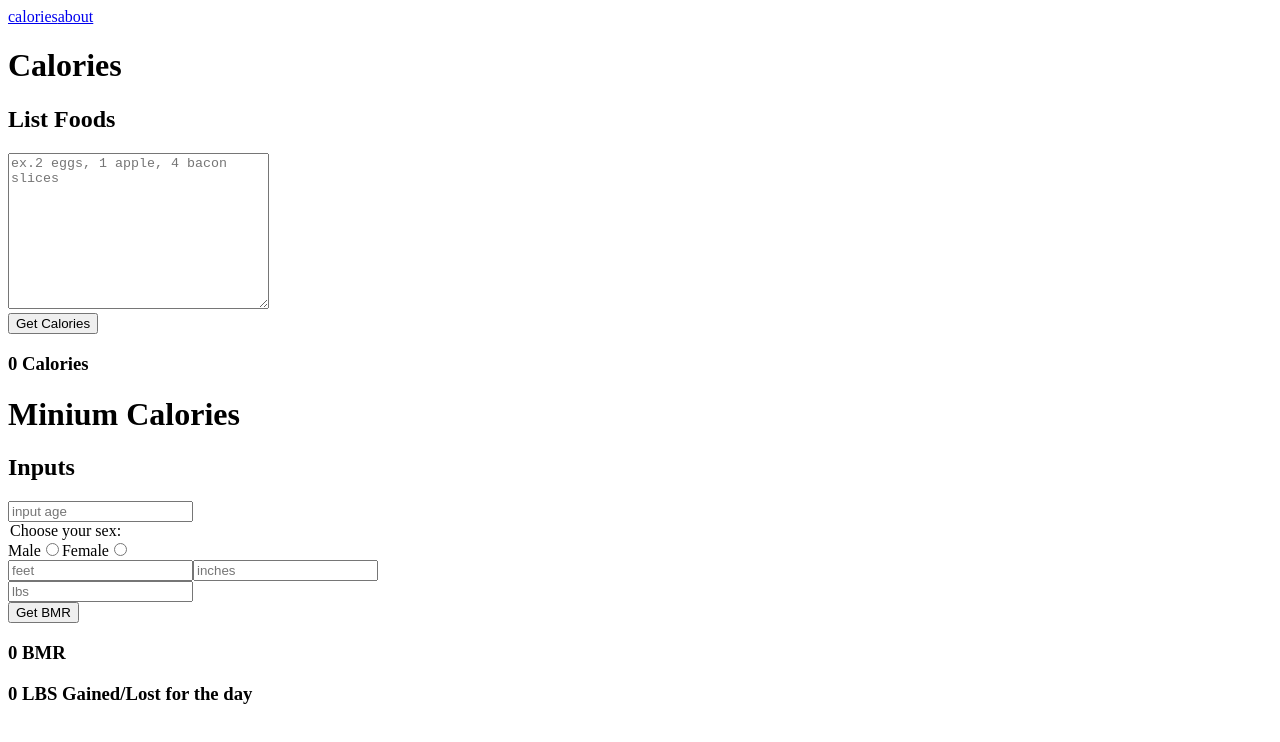
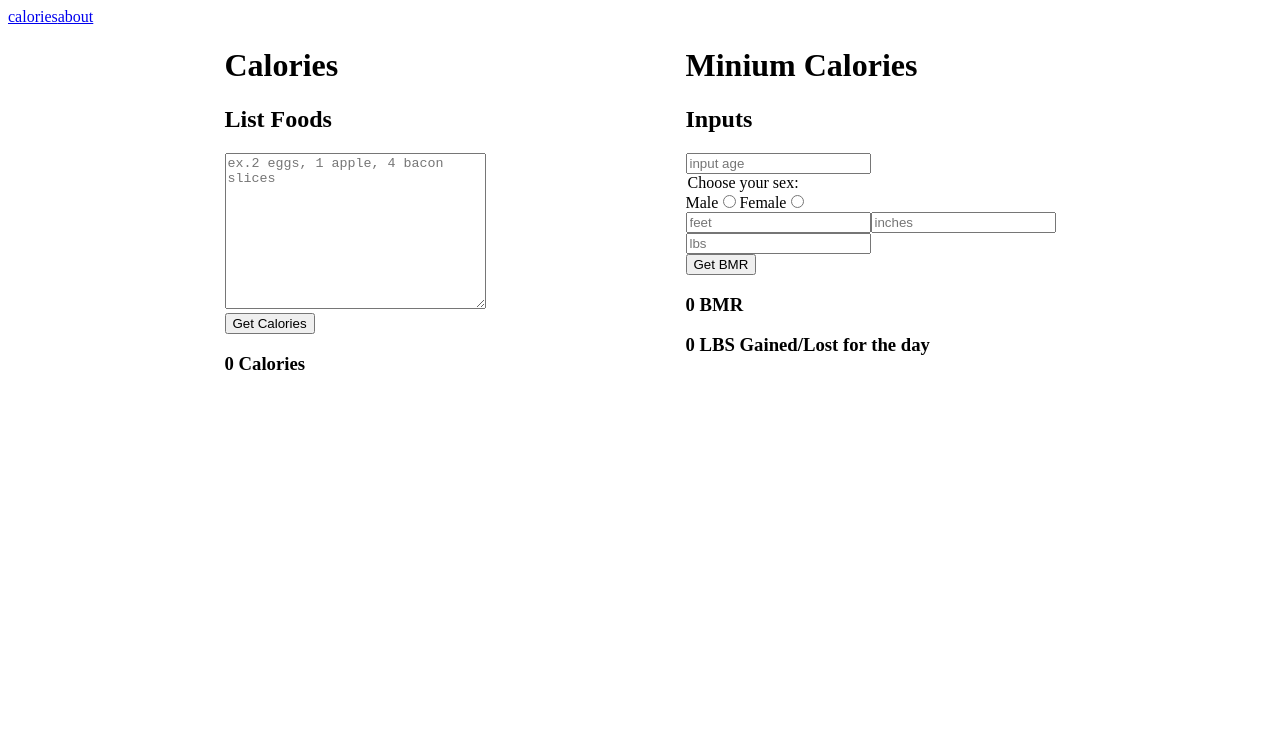
Before and after one commit to itizidon/caloriez, an Angular app: page / in a window 1280 px wide. Shown: the top 742 px of the page. Built offline with nearby package versions, Linux system fonts and the light colour scheme; no server answers.

Commit message:
added spacing

```diff
--- a/src/app/calories/calories.component.css
+++ b/src/app/calories/calories.component.css
@@ -0,0 +1,12 @@
+.homepage-container {
+  display: flex;
+  justify-content: center;
+}
+
+.nutrition-value{
+  padding-right: 100px;
+}
+
+.calories{
+  padding-left: 100px;
+}
--- a/src/app/calories/calories.component.html
+++ b/src/app/calories/calories.component.html
@@ -1,4 +1,5 @@
-<div>
+<div ngClass="homepage-container">
+  <div ngClass="nutrition-value">
     <h1>Calories</h1>
     <h2>List Foods</h2>
     <form #simpleForm="ngForm" (ngSubmit)="getCalories(simpleForm.value)">
@@ -15,7 +16,8 @@
     </form>
 
     <h3>{{ totalCalories }} Calories</h3>
-
+  </div>
+  <div ngClass="calories">
     <h1>Minium Calories</h1>
     <h2>Inputs</h2>
     <form #bmrForm="ngForm" (ngSubmit)="getBMR(bmrForm.value)">
@@ -27,17 +29,18 @@
       <label for="female">Female</label>
       <input type="radio" ngModel name="sex" id="female" value="female" />
 
-    <br>
+      <br />
       <input type="number" ngModel name="heightfeet" placeholder="feet" />
       <input type="number" ngModel name="heightinches" placeholder="inches" />
-    <br>
+      <br />
       <input type="number" ngModel name="weight" placeholder="lbs" />
 
-    <br>
+      <br />
       <button>Get BMR</button>
     </form>
 
     <h3>{{ minimalCalories }} BMR</h3>
 
-  <h3>{{ calorieDeficit}} LBS Gained/Lost for the day</h3>
+    <h3>{{ calorieDeficit }} LBS Gained/Lost for the day</h3>
   </div>
+</div>
```
Lines whose indentation alone changed are shown as unchanged.
